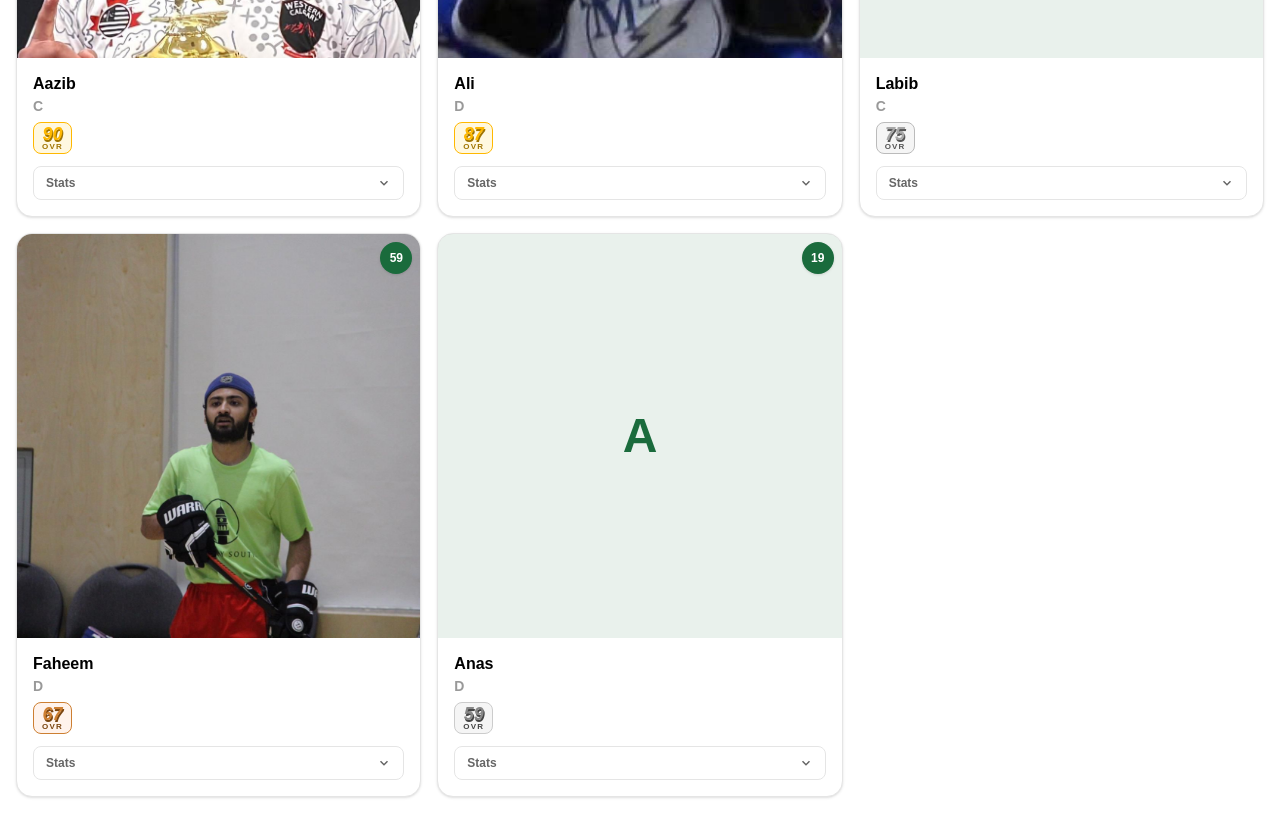
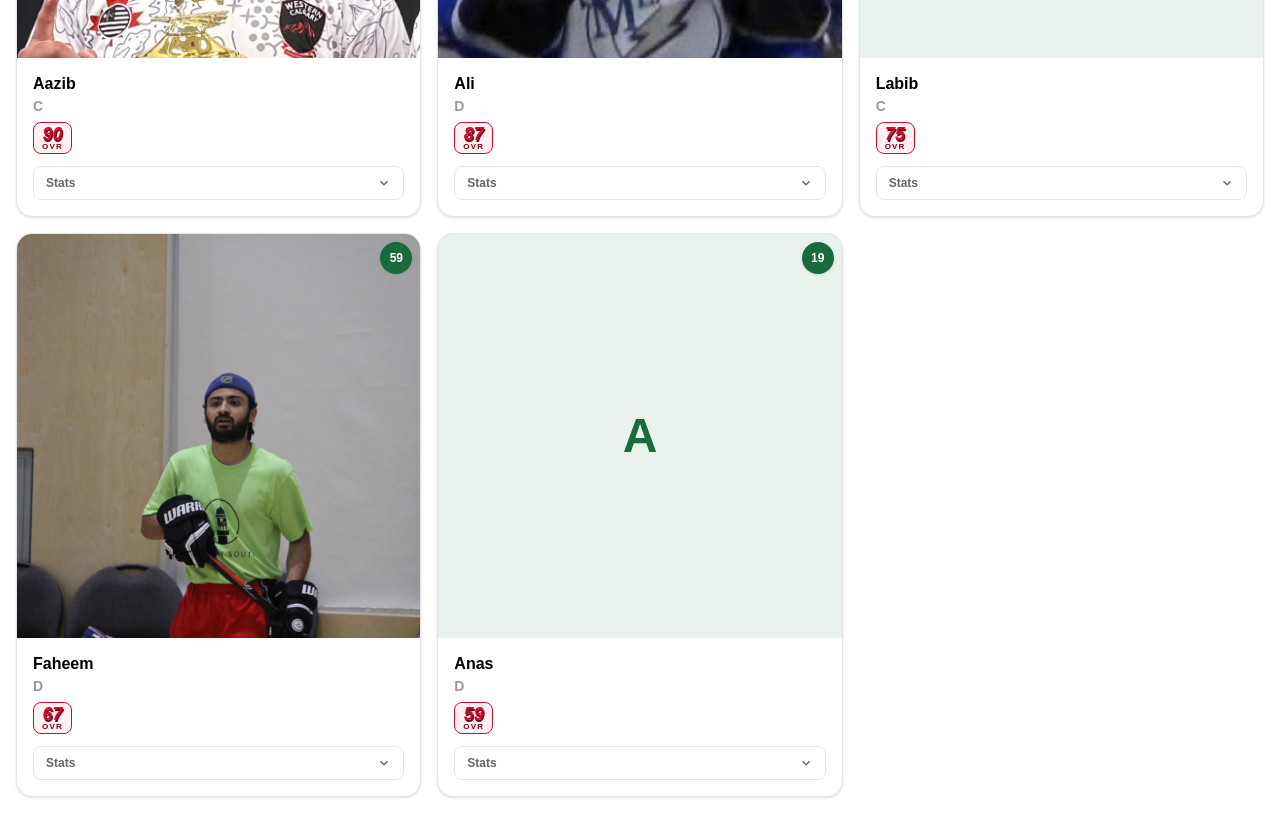
Before and after one commit to rizwan-mirza315/ahl, a Next.js app: page /teams/aazib in a window 1280 px wide. Shown: the part 780-1609 px from the top of the page. Built offline with nearby package versions, Linux system fonts and the light colour scheme.

Commit message:
Make all OVR badges red
Co-Authored-By: Claude Sonnet 4.6 <noreply@anthropic.com>

```diff
--- a/components/OvrBadge.tsx
+++ b/components/OvrBadge.tsx
@@ -1,9 +1,5 @@
 export default function OvrBadge({ ovr, size = "md" }: { ovr: number; size?: "sm" | "md" | "lg" }) {
-  const color =
-    ovr >= 85 ? { num: "#FFB800", shadow: "#a07400", bg: "#fff8e0", border: "#FFB800" } :
-    ovr >= 75 ? { num: "#A8A8A8", shadow: "#555", bg: "#f5f5f5", border: "#bbb" } :
-    ovr >= 65 ? { num: "#CD7F32", shadow: "#7a4510", bg: "#fff3ec", border: "#CD7F32" } :
-                { num: "#888",    shadow: "#444", bg: "#f5f5f5", border: "#ccc" };
+  const color = { num: "#c8102e", shadow: "#7a0018", bg: "#fff0f2", border: "#c8102e" };
 
   const sizes = {
     sm: { num: "text-lg",    sub: "text-[8px]",  px: "px-2 py-0.5" },
```
